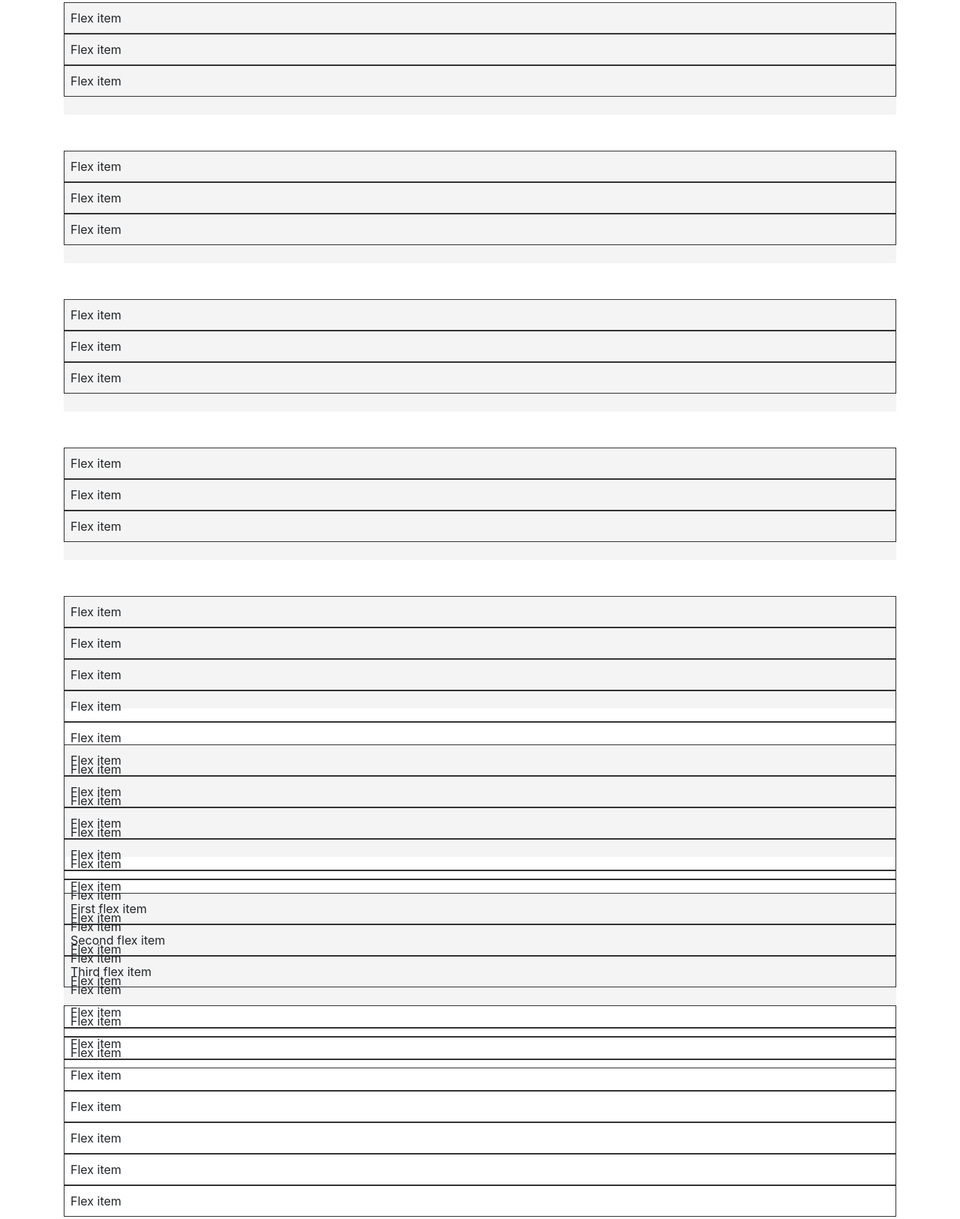
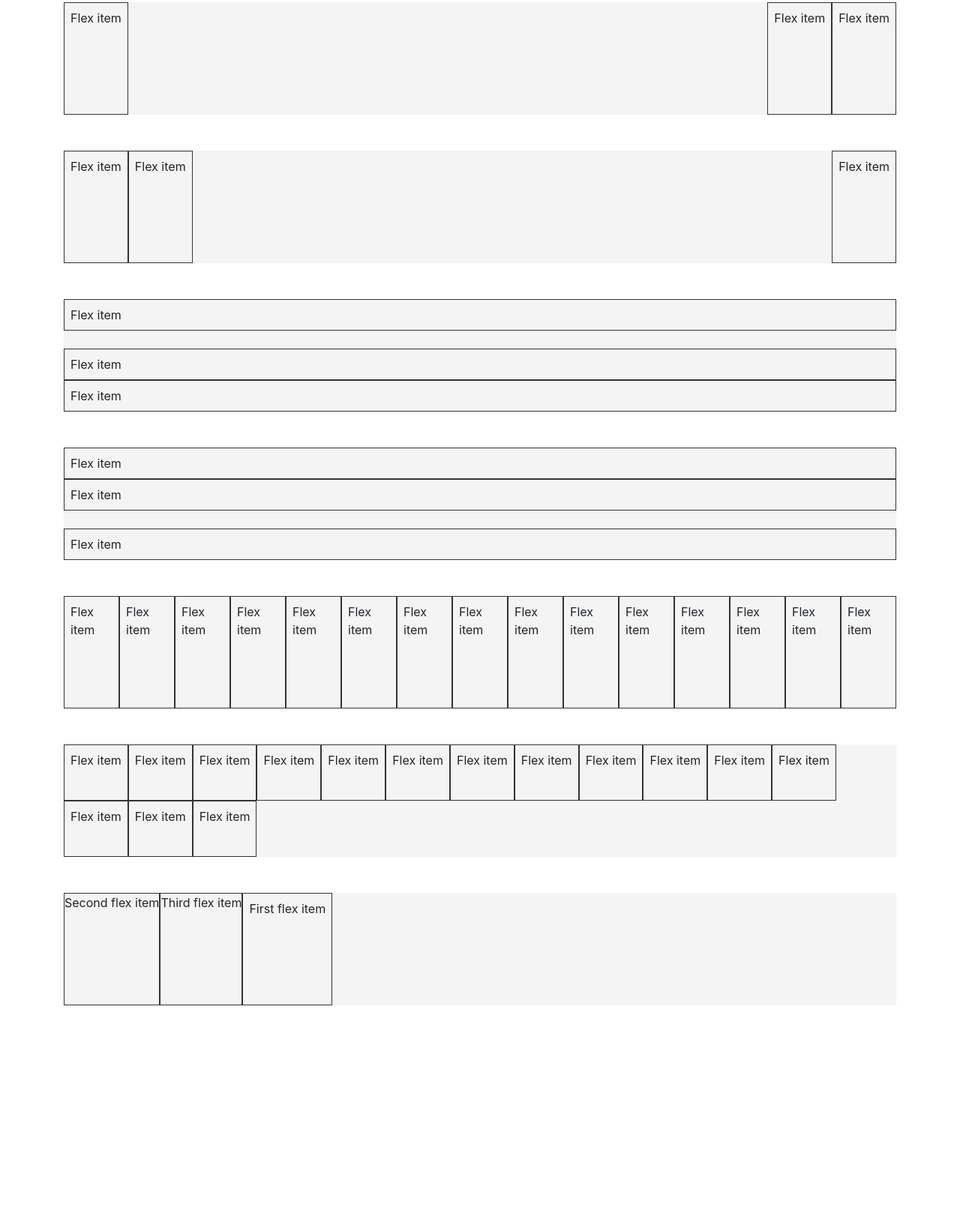
Before and after one commit to BrandonSmith8038/Udemy-BootStrap-4, a plain HTML site: page Bootstrap Sandbox/4_5_auto_margins_wrapping_order.html in a window 1280 px wide. Shown: the part 195-1821 px from the top of the page at 75% size. Drawn offline with nearby package versions, Linux system fonts and the light colour scheme.

Commit message:
Finished auto margins

```diff
--- a/Bootstrap Sandbox/4_5_auto_margins_wrapping_order.html
+++ b/Bootstrap Sandbox/4_5_auto_margins_wrapping_order.html
@@ -92,8 +92,8 @@
     <!--########################START HERE#########################-->
 
     <!-- MR-AUTO -->
-    <div class="row-hl">
-        <div class="p-2 item-hl">Flex item</div>
+    <div class="d-flex row-hl">
+        <div class="mr-auto p-2 item-hl">Flex item</div>
         <div class="p-2 item-hl">Flex item</div>
         <div class="p-2 item-hl">Flex item</div>
     </div>
@@ -101,17 +101,17 @@
     <br><br>
 
     <!-- ML-AUTO -->
-    <div class="row-hl">
+    <div class="d-flex row-hl">
         <div class="p-2 item-hl">Flex item</div>
         <div class="p-2 item-hl">Flex item</div>
-        <div class="p-2 item-hl">Flex item</div>
+        <div class="p-2 ml-auto item-hl">Flex item</div>
     </div>
 
     <br><br>
 
     <!-- MB-AUTO -->
-    <div class="row-hl">
-        <div class="p-2 item-hl">Flex item</div>
+    <div class="d-flex flex-column row-hl">
+        <div class="mb-auto p-2 item-hl">Flex item</div>
         <div class="p-2 item-hl">Flex item</div>
         <div class="p-2 item-hl">Flex item</div>
     </div>
@@ -119,16 +119,16 @@
     <br><br>
 
     <!-- MT-AUTO -->
-    <div class="row-hl">
+    <div class="d-flex flex-column row-hl">
         <div class="p-2 item-hl">Flex item</div>
         <div class="p-2 item-hl">Flex item</div>
-        <div class="p-2 item-hl">Flex item</div>
+        <div class="mt-auto p-2 item-hl">Flex item</div>
     </div>
 
     <br><br>
 
     <!-- NO WRAP -->
-    <div class="row-hl">
+    <div class=" d-flex flex-no-wrap row-hl">
         <div class="p-2 item-hl">Flex item</div>
         <div class="p-2 item-hl">Flex item</div>
         <div class="p-2 item-hl">Flex item</div>
@@ -150,7 +150,7 @@
     <br><br>
 
     <!-- WRAP -->
-    <div class="row-hl">
+    <div class=" d-flex flex-wrap row-hl">
       <div class="p-2 item-hl">Flex item</div>
       <div class="p-2 item-hl">Flex item</div>
       <div class="p-2 item-hl">Flex item</div>
@@ -171,10 +171,10 @@
     <br><br>
 
     <!-- ORDERING -->
-    <div class="row-hl">
-      <div class="p-2 item-hl">First flex item</div>
-      <div class="p-2 item-hl">Second flex item</div>
-      <div class="p-2 item-hl">Third flex item</div>
+    <div class="d-flex row-hl">
+      <div class="order-3 p-2 item-hl">First flex item</div>
+      <div class="order-1p-2 item-hl">Second flex item</div>
+      <div class="order-2p-2 item-hl">Third flex item</div>
     </div>
 
 
```
